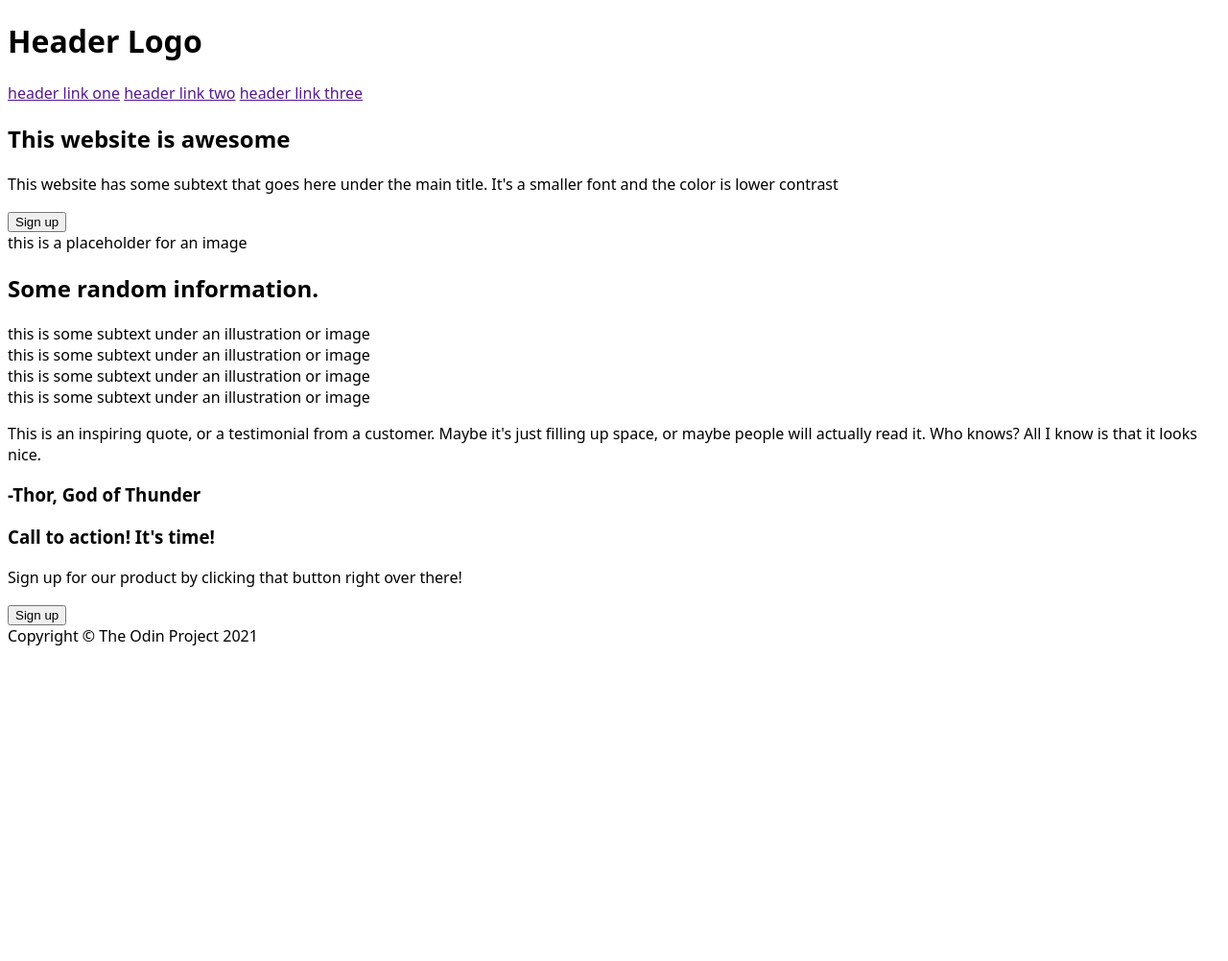
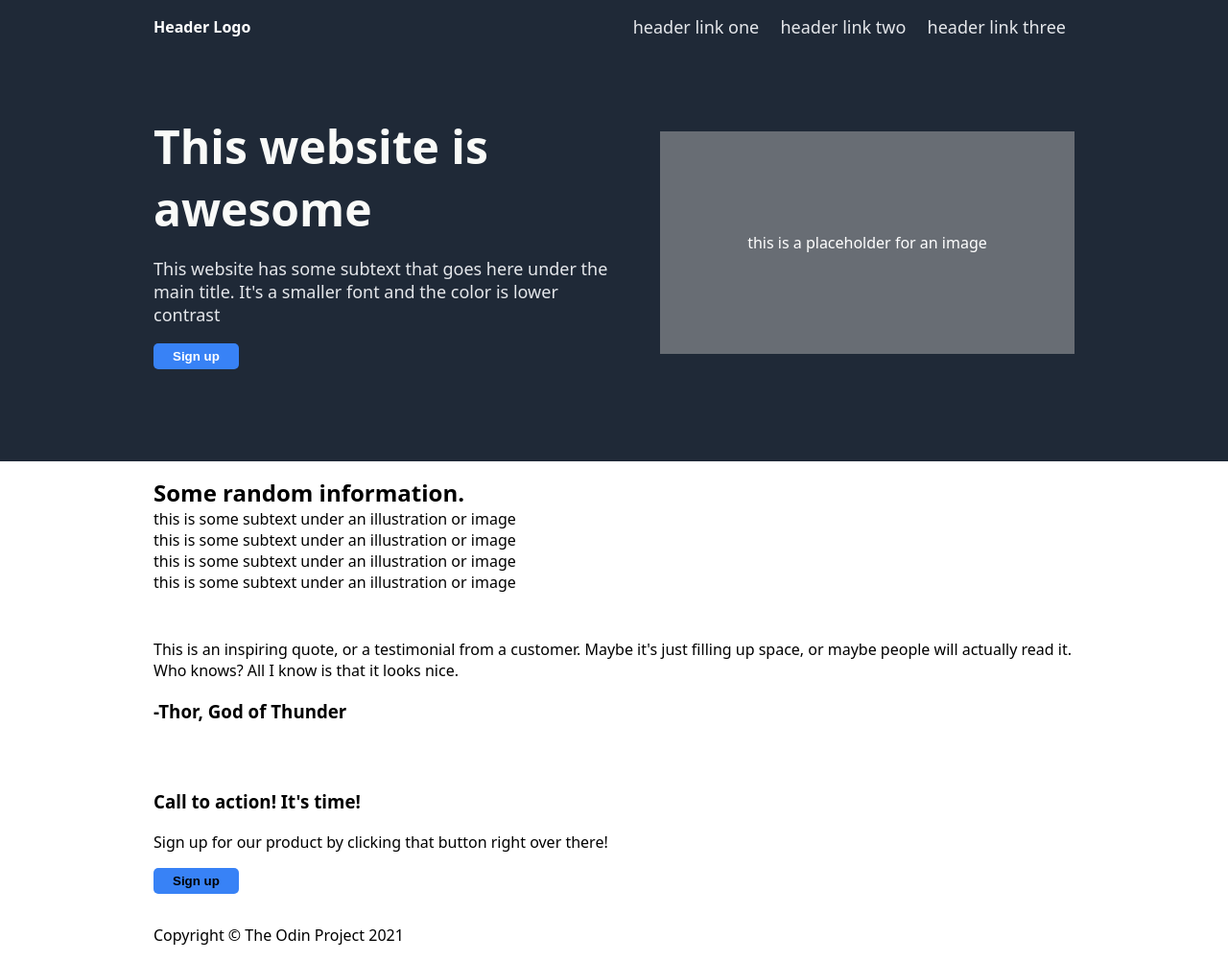
Before and after one commit to zylvr/TOP-landing-page, a plain HTML site: page index.html in a window 1280 px wide. Shown: the whole page at 96% size. Before the commit the page ends 800 px from the top, so only its background shows below. Drawn offline with Linux system fonts and the light colour scheme.

Commit message:
first section completed

```diff
--- a/index.html
+++ b/index.html
@@ -7,20 +7,24 @@
     <link rel="stylesheet" href="styles.css">
 </head>
 <body>
+    <section id="first">
         <header>
             <h1>Header Logo</h1>
+            <div>
                 <a href="">header link one</a>
                 <a href="">header link two</a>
                 <a href="">header link three</a>
+            </div>
         </header>
-    <section id="first">
+        <div id="below-header">
             <div>
                 <h1>This website is awesome</h1>
                 <p>This website has some subtext that goes here under the main title.
                 It's a smaller font and the color is lower contrast</p>
                 <button>Sign up</button>
             </div>
-        <div>this is a placeholder for an image</div>
+            <div class="image">this is a placeholder for an image</div>
+        </div>
     </section>
     <section id="second">
         <h1>Some random information.</h1>
@@ -58,8 +62,10 @@
             <button>Sign up</button>
         </div>
     </section>
+    <section id="fifth">
         <footer>
             Copyright © The Odin Project 2021
         </footer>
+    </section>
 </body>
 </html>
--- a/styles.css
+++ b/styles.css
@@ -1,3 +1,83 @@
 html {
     font-family: system-ui, -apple-system, BlinkMacSystemFont, 'Segoe UI', Roboto, Oxygen, Ubuntu, Cantarell, 'Open Sans', 'Helvetica Neue', sans-serif;
+    display: flex;
+    flex-flow: column nowrap;
 }
+
+body {
+    margin: 0;
+}
+
+section {
+    padding: 1em 10em;
+}
+
+h1 {
+    margin: 0;
+}
+
+button {
+    background-color: #3882f6;
+    padding: 6px 20px;
+    border-radius: 5px;
+    border-style: none;
+    font-weight: bold;
+}
+
+section#first {
+    display: flex;
+    flex-flow: column nowrap;
+    background-color: #1f2937;
+    & * {
+        color: white;
+    }
+    > * {
+        margin-bottom: 5em;
+    }
+    & header {
+        display: flex;
+        justify-content: space-between;
+        align-items: center;
+        & h1 {
+            font-size: medium;
+            white-space: nowrap;
+        }
+        & a {
+            white-space: nowrap;
+            text-decoration: none;
+            padding: 0 .5em;
+            font-size: 18px;
+            color: #e5e7eb;
+        }
+    }
+    #below-header {
+        display: flex;
+        flex-wrap: wrap;
+        align-items: center;
+        gap: 3em;
+        > div {
+            flex: 1;
+            min-width: 200px;
+            & h1 {
+                font-size: 48px;
+                font-weight: bolder;
+                color: #f9faf8;
+            }
+            & p {
+                font-size: 18px;
+                color: #e5e7eb;
+            }
+        }
+        .image {
+            flex: initial;
+            display: flex;
+            justify-content: center;
+            align-items: center;
+            background-color: #adadad83;
+            width: 400px;
+            height: 200px;
+            min-width: 200px;
+            padding: 1em;
+        }
+    }
+}
```
Lines whose indentation alone changed are shown as unchanged.
